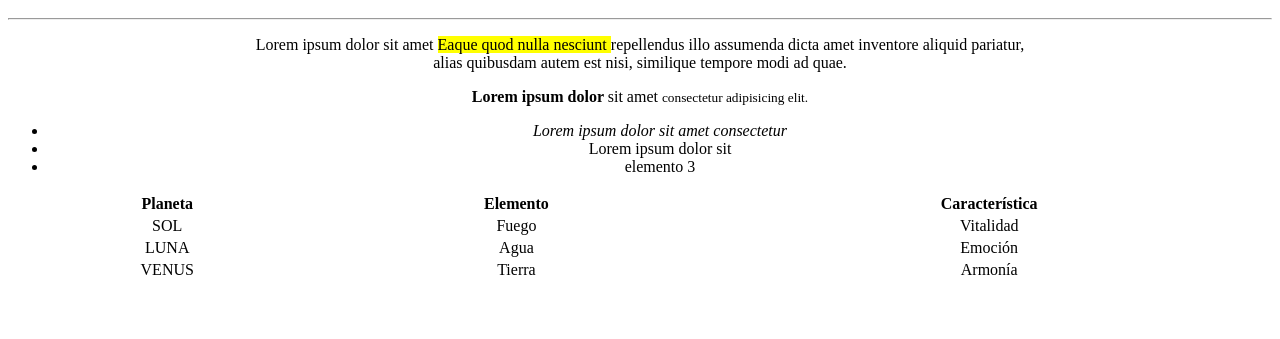
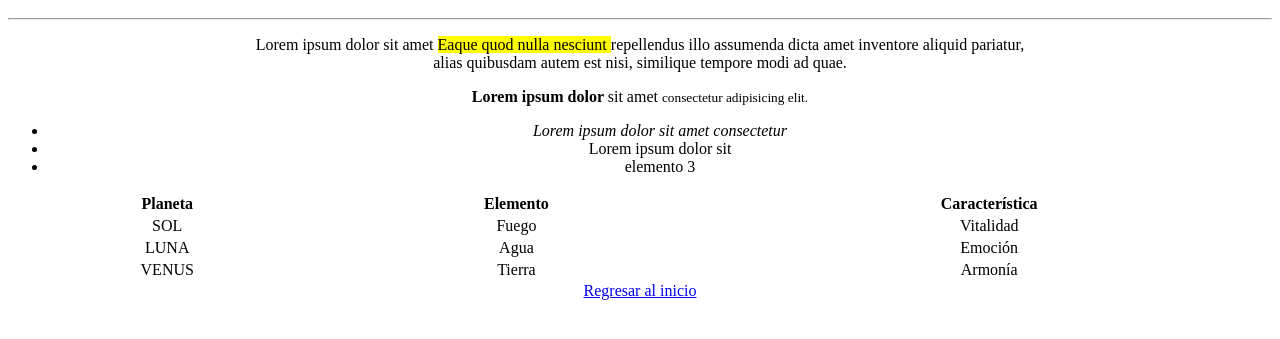
Before and after one commit to Mariajosehr/Practica16-2, a plain HTML site: page reto.html in a window 1280 px wide. Shown: the part 101-440 px from the top of the page. Drawn offline with Linux system fonts and the light colour scheme.

Commit message:
Primer pagina

```diff
--- a/reto.html
+++ b/reto.html
@@ -53,6 +53,9 @@
           </tr>
       </table>
 
+      <a href="index.html" target="_blank">Regresar al inicio</a>
+
+
 
 </body>
 </html>
```
